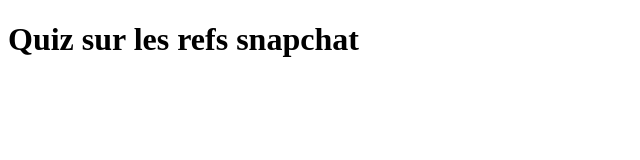
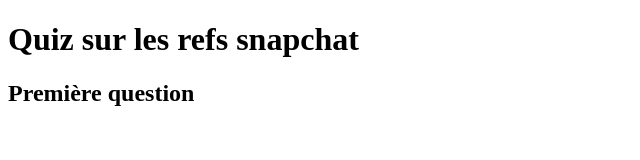
Before and after one commit to 216jasmos/Examen-web-sujet-3, a plain HTML site: page index.html in a window 1280 px wide. Shown: the whole page, without its empty margins (0-640 px from the left). Drawn offline with Linux system fonts and the light colour scheme.

Commit message:
Initial commit: Création de la structure et de la page d'accueil

```diff
--- a/index.html
+++ b/index.html
@@ -9,5 +9,10 @@
     <header>
         <h1>Quiz sur les refs snapchat</h1>
     </header>
+    <main>
+        <section>
+            <h2> Première question</h2>
+        </section>
+    </main>
 </body>
 </html>
```
